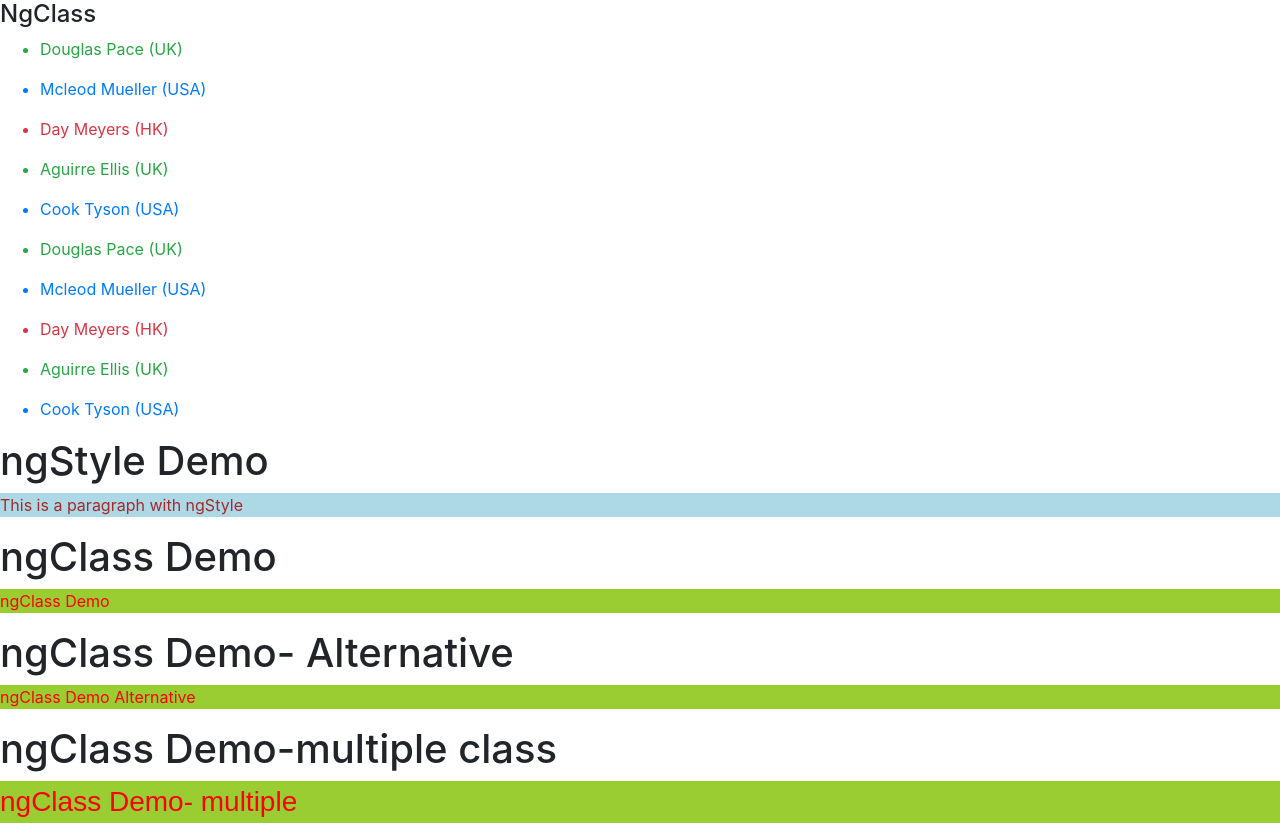
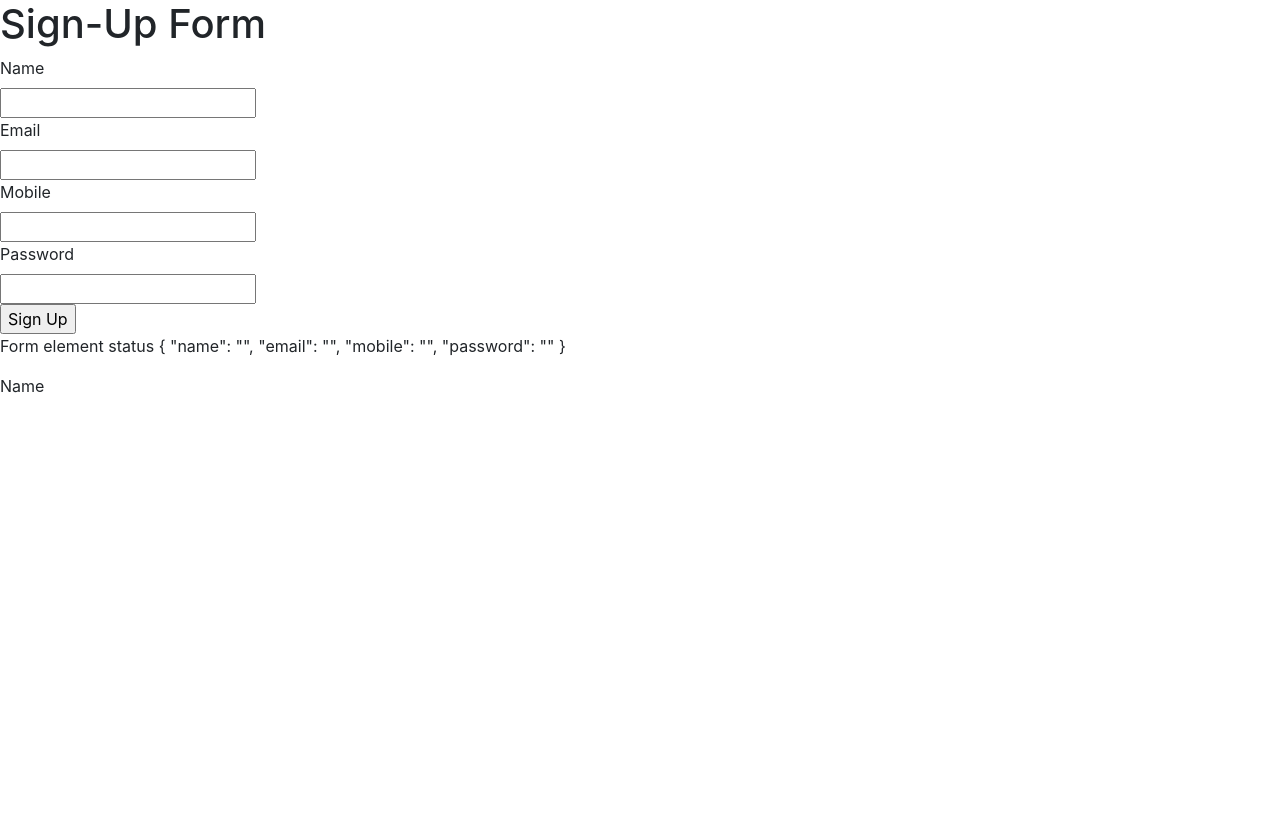
Before and after one commit to rakshith-sb2/C-sharp, an Angular app in the folder angular/programs/angularbasics/: page / in a window 1280 px wide. After the commit the page ends 800 px from the top, so only its background shows below. Built offline with nearby package versions, Linux system fonts and the light colour scheme.

Commit message:
template driven form

```diff
--- a/angular/programs/angularbasics/src/app/app.component.html
+++ b/angular/programs/angularbasics/src/app/app.component.html
@@ -12,7 +12,7 @@
 
 <app-switchdemo></app-switchdemo>
 <app-styledemo></app-styledemo>
+<app-classdemo></app-classdemo>
 -->
-
-<app-classdemo></app-classdemo>
+<app-templateform></app-templateform>
 <router-outlet></router-outlet>
--- a/angular/programs/angularbasics/src/app/app.module.ts
+++ b/angular/programs/angularbasics/src/app/app.module.ts
@@ -12,6 +12,7 @@ import { SimpleinterestComponent } from './components/simpleinterest/simpleinter
 import { SwitchdemoComponent } from './components/switchdemo/switchdemo.component';
 import { StyledemoComponent } from './components/styledemo/styledemo.component';
 import { ClassdemoComponent } from './components/classdemo/classdemo.component';
+import { TemplateformComponent } from './components/templateform/templateform.component';
 
 @NgModule({
   declarations: [
@@ -23,7 +24,8 @@ import { ClassdemoComponent } from './components/classdemo/classdemo.component';
     SimpleinterestComponent,
     SwitchdemoComponent,
     StyledemoComponent,
-    ClassdemoComponent
+    ClassdemoComponent,
+    TemplateformComponent
   ],
   imports: [
     BrowserModule,
--- /dev/null
+++ b/angular/programs/angularbasics/src/app/components/templateform/templateform.component.html
@@ -0,0 +1,16 @@
+<h1>Sign-Up Form</h1>
+
+<form #signup="ngForm" (ngSubmit)="register(signup)">
+    <label>Name</label><br>
+    <input type="text" name="name" id="name" ngModel required #fullname="ngModel"><br>
+    <label>Email</label><br>
+    <input type="email" name="email" id="email" ngModel required><br>
+    <label>Mobile</label><br>
+    <input type="mobile" name="mobile" id="mobile" ngModel required><br>
+    <label>Password</label><br>
+    <input type="password" name="password" id="password" ngModel required><br>
+    <input type="submit" value="Sign Up">
+
+</form>
+<p>Form element status {{signup.value | json}}</p>
+<p>Name {{fullname.value}}</p>
--- /dev/null
+++ b/angular/programs/angularbasics/src/app/components/templateform/templateform.component.ts
@@ -0,0 +1,21 @@
+import { Component, OnInit } from '@angular/core';
+import { NgForm } from '@angular/forms';
+
+@Component({
+  selector: 'app-templateform',
+  templateUrl: './templateform.component.html',
+  styleUrls: ['./templateform.component.css']
+})
+export class TemplateformComponent implements OnInit {
+
+  constructor() { }
+
+  ngOnInit(): void {
+  }
+
+  register(data:NgForm):void{
+    console.log('register')
+    console.log(data.value)
+  }
+
+}
```
Also changed, not shown: angular/programs/angularbasics/src/app/components/templateform/templateform.component.css (added), 2 other files (tests, documents, lock files or other folders).
